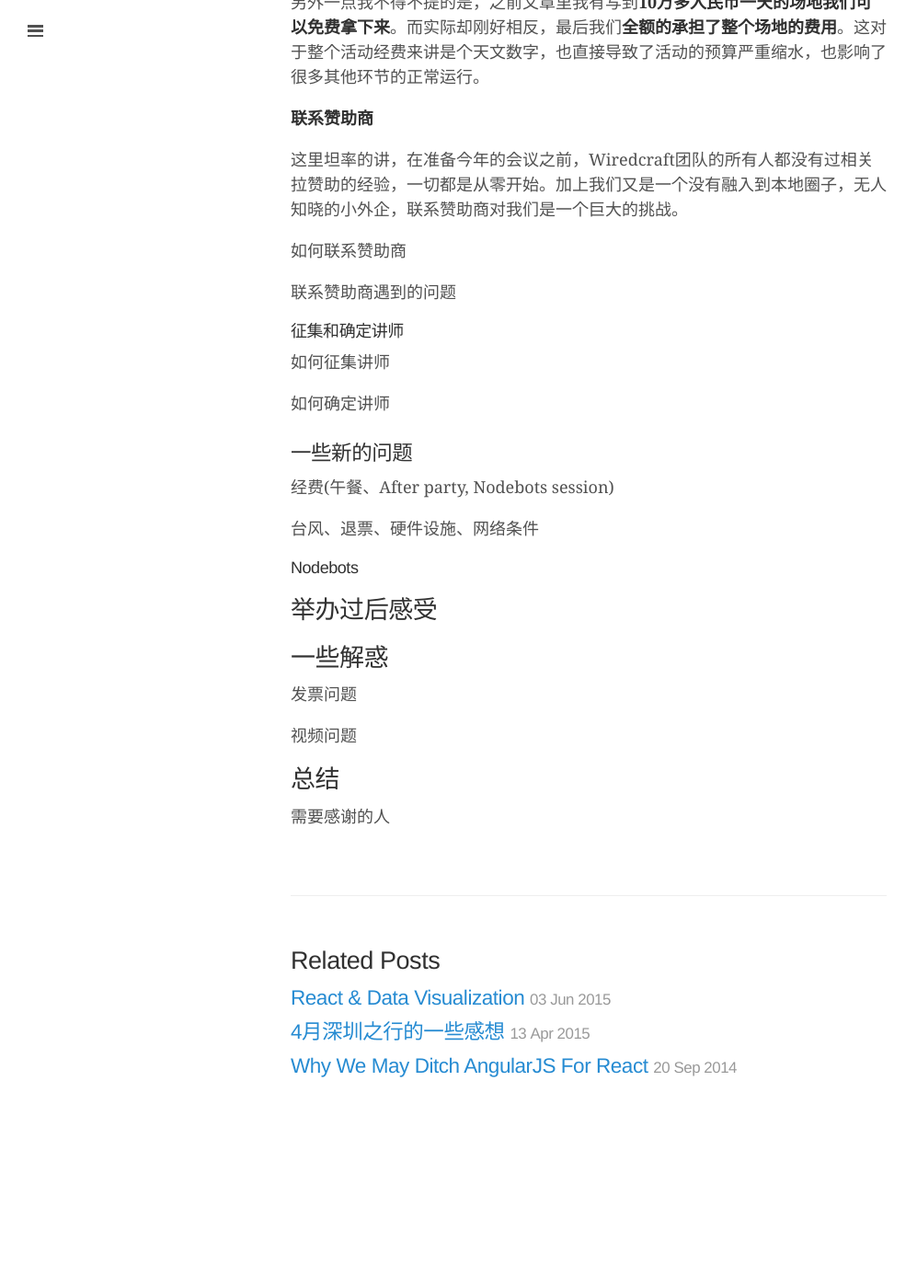
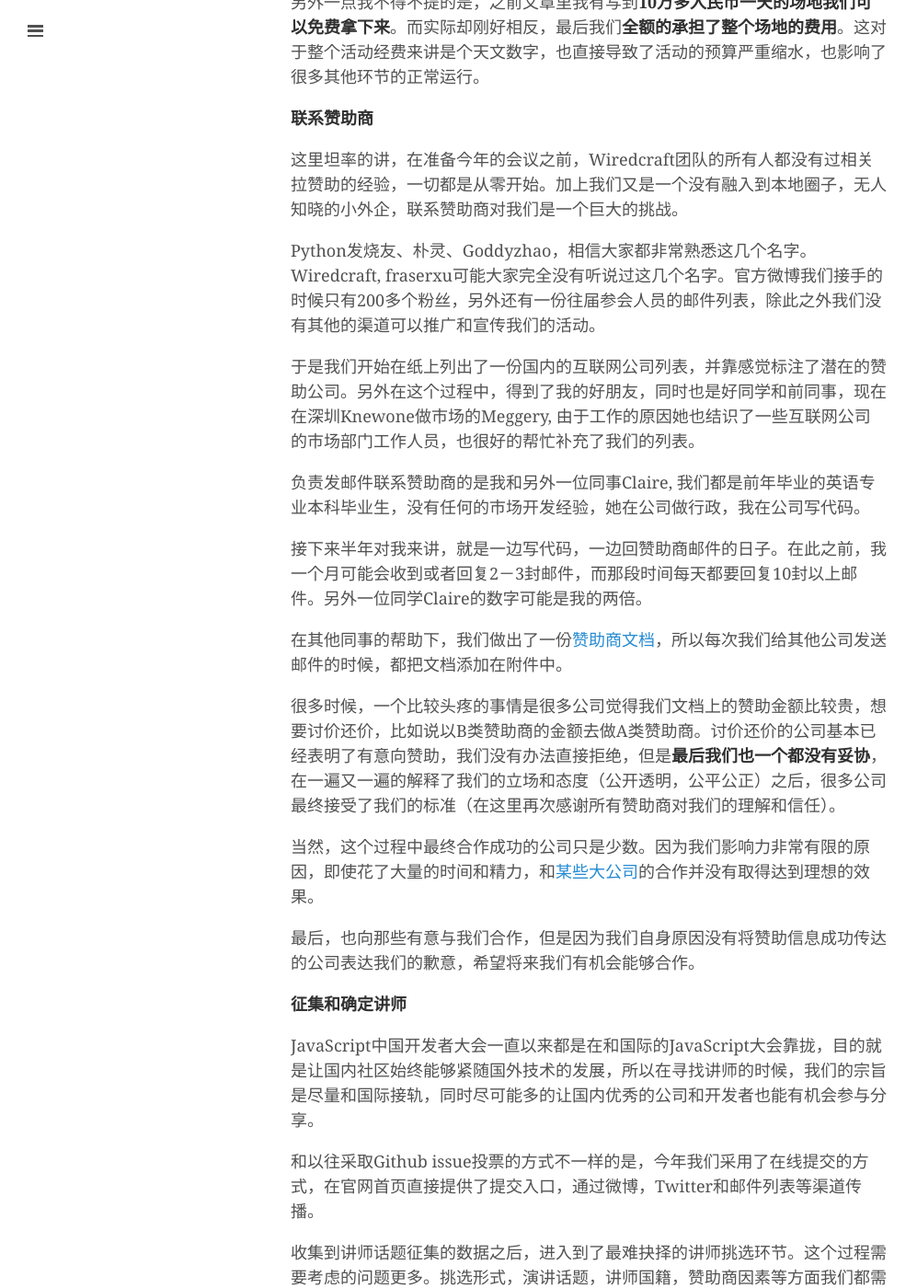
Before and after one commit to fraserxu/fraserxu.github.io, a Jekyll site: the page built from _posts/2015-07-13-a-recall-on-2015-jsconf-china.md, in a window 1280 px wide and 1400 px high, scrolled down 1973 px. Shown: the whole window at 92% size, without its empty margins (0-997 px from the left). Built offline with Jekyll 4.4.1, drawn with Linux system fonts in a browser that asks for light colours; some web fonts are replaced; Markdown is read by kramdown in place of the engine named in the settings; before the commit the page ends 3200 px from its top, so only the background shows below that; some of the changed text lies outside the part shown.

Commit message:
save my progress

```diff
--- a/_posts/2015-07-13-a-recall-on-2015-jsconf-china.md
+++ b/_posts/2015-07-13-a-recall-on-2015-jsconf-china.md
@@ -50,15 +50,35 @@
 
 这里坦率的讲，在准备今年的会议之前，Wiredcraft团队的所有人都没有过相关拉赞助的经验，一切都是从零开始。加上我们又是一个没有融入到本地圈子，无人知晓的小外企，联系赞助商对我们是一个巨大的挑战。
 
-如何联系赞助商
+Python发烧友、朴灵、Goddyzhao，相信大家都非常熟悉这几个名字。Wiredcraft, fraserxu可能大家完全没有听说过这几个名字。官方微博我们接手的时候只有200多个粉丝，另外还有一份往届参会人员的邮件列表，除此之外我们没有其他的渠道可以推广和宣传我们的活动。
 
-联系赞助商遇到的问题
+于是我们开始在纸上列出了一份国内的互联网公司列表，并靠感觉标注了潜在的赞助公司。另外在这个过程中，得到了我的好朋友，同时也是好同学和前同事，现在在深圳Knewone做市场的Meggery, 由于工作的原因她也结识了一些互联网公司的市场部门工作人员，也很好的帮忙补充了我们的列表。
 
-#### 征集和确定讲师
+负责发邮件联系赞助商的是我和另外一位同事Claire, 我们都是前年毕业的英语专业本科毕业生，没有任何的市场开发经验，她在公司做行政，我在公司写代码。
 
-如何征集讲师
+接下来半年对我来讲，就是一边写代码，一边回赞助商邮件的日子。在此之前，我一个月可能会收到或者回复2－3封邮件，而那段时间每天都要回复10封以上邮件。另外一位同学Claire的数字可能是我的两倍。
 
-如何确定讲师
+在其他同事的帮助下，我们做出了一份[赞助商文档](https://github.com/jsconfcn/ShenJS/blob/master/docs/ShenJS-sponsorship-documentation.pdf)，所以每次我们给其他公司发送邮件的时候，都把文档添加在附件中。
+
+很多时候，一个比较头疼的事情是很多公司觉得我们文档上的赞助金额比较贵，想要讨价还价，比如说以B类赞助商的金额去做A类赞助商。讨价还价的公司基本已经表明了有意向赞助，我们没有办法直接拒绝，但是**最后我们也一个都没有妥协**，在一遍又一遍的解释了我们的立场和态度（公开透明，公平公正）之后，很多公司最终接受了我们的标准（在这里再次感谢所有赞助商对我们的理解和信任）。
+
+当然，这个过程中最终合作成功的公司只是少数。因为我们影响力非常有限的原因，即使花了大量的时间和精力，和[某些大公司](http://tencent.com)的合作并没有取得达到理想的效果。
+
+最后，也向那些有意与我们合作，但是因为我们自身原因没有将赞助信息成功传达的公司表达我们的歉意，希望将来我们有机会能够合作。
+
+**征集和确定讲师**
+
+JavaScript中国开发者大会一直以来都是在和国际的JavaScript大会靠拢，目的就是让国内社区始终能够紧随国外技术的发展，所以在寻找讲师的时候，我们的宗旨是尽量和国际接轨，同时尽可能多的让国内优秀的公司和开发者也能有机会参与分享。
+
+和以往采取Github issue投票的方式不一样的是，今年我们采用了在线提交的方式，在官网首页直接提供了提交入口，通过微博，Twitter和邮件列表等渠道传播。
+
+收集到讲师话题征集的数据之后，进入到了最难抉择的讲师挑选环节。这个过程需要考虑的问题更多。挑选形式，演讲话题，讲师国籍，赞助商因素等方面我们都需要照顾到。
+
+我们最终采取的形式是在线投票的方式。将所有提交的讲师和话题做成了问卷调查的形式，任何人都可以打开链接给喜欢的讲师投票。
+
+在收集到了1200多份的投票之后，我们在内部按照票数做了统计图。这里坦白来讲，**最终确定的讲师名单不是完全按照投票结果来的**。原因上面有提到，我们需要考虑的不仅仅是票数。比如根据赞助商文档的内容，A类和B类赞助商有直接派讲师做分享的权益。这个也是很多公司同意做赞助商的一个很重要原因。再比如国外讲师，可能票数完全没有办法和国内的讲师比，如果完全按照票数来，可能最后一个外国讲师都没有。最后，演讲的话题也很重要，既要保证能够尽可能的涵盖JavaScript设计到的领域，同时又要保证整个会议的趣味性(nodebots, nerddisco, webgl等)。
+
+另外值得指出的是，由于整个挑选过程是完全没有办法预料的，在我们做决定的时候也无法将我们的想法和更多人的意见交汇，所以最后的确定方式并不完美，希望在今后的过程中我们能够吸引教训，把这个事情做的更好。最后，向所有提交了演讲话题但是最终没有机会做分享的讲师表达我们的歉意。
 
 ### 一些新的问题
 
```
